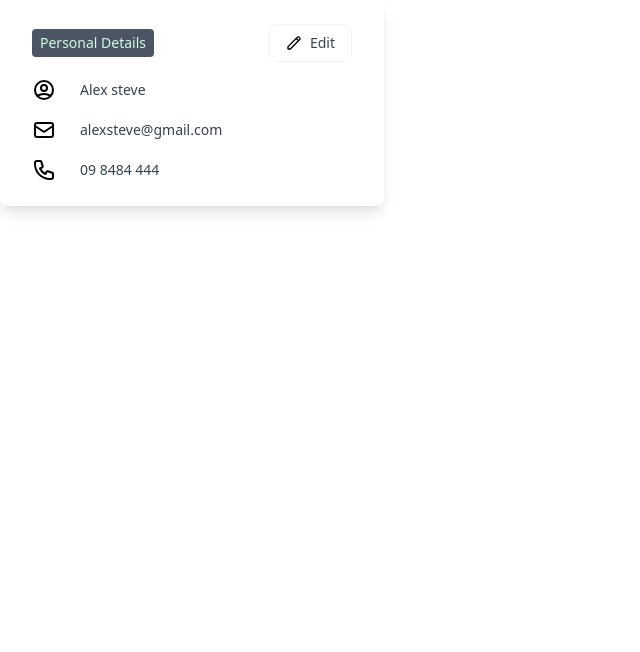
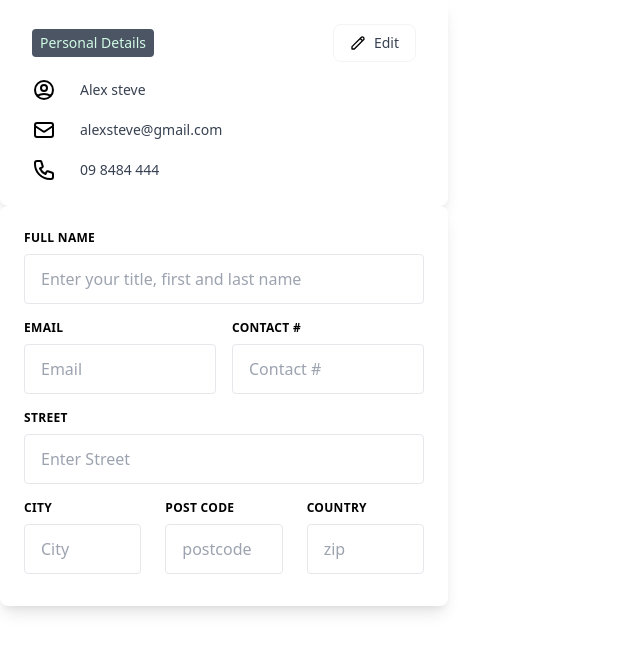
Before and after one commit to benlittlenz/resume-builder, a React (Create React App) app: page / in a window 1280 px wide. Shown: the top 652 px of the page, without its empty margins (0-640 px from the left). Built offline with nearby package versions, Linux system fonts and the light colour scheme.

Commit message:
added personal details form

```diff
--- a/src/components/PersonalDetails.tsx
+++ b/src/components/PersonalDetails.tsx
@@ -3,7 +3,7 @@ import React from 'react';
 export function PersonalDetails() {
   return (
     <div>
-      <div className="flex flex-col bg-white px-8 py-6 max-w-sm rounded-lg shadow-lg">
+      <div className="flex flex-col bg-white px-8 py-6 max-w-md rounded-lg shadow-lg">
         <div className="flex justify-between items-center">
           <a className="px-2 py-1 bg-gray-600 text-sm text-green-100 rounded" href="#">Personal Details</a>
           <span>
@@ -40,6 +40,62 @@ export function PersonalDetails() {
           </div>
         </div>
       </div>
+
+      <div className="flex flex-col bg-white px-6 py-6 max-w-md rounded-lg shadow-lg">
+        <div className="flex justify-between items-center">
+          <div className="w-full">
+            <label className="block uppercase tracking-wide text-grey-darker text-xs font-bold mb-2" htmlFor="fullname">
+              Full Name
+            </label>
+            <input className="appearance-none block w-full bg-grey-lighter text-grey-darker border border-grey-lighter rounded py-3 px-4" id="fullname" type="text" placeholder="Enter your title, first and last name" />
+          </div>
+        </div>
+
+        <div className="flex justify-between items-center py-4">
+          <div className="">
+            <label className="block uppercase tracking-wide text-grey-darker text-xs font-bold mb-2" htmlFor="fullname">
+              Email
+            </label>
+            <input className="appearance-none block w-full bg-grey-lighter text-grey-darker border border-grey-lighter rounded py-3 px-4" id="fullname" type="text" placeholder="Email" />
+          </div>
+          <div className="ml-4">
+            <label className="block uppercase tracking-wide text-grey-darker text-xs font-bold mb-2" htmlFor="fullname">
+              Contact #
+            </label>
+            <input className="appearance-none block w-full bg-grey-lighter text-grey-darker border border-grey-lighter rounded py-3 px-4" id="fullname" type="text" placeholder="Contact #" />
+          </div>
+        </div>
+
+        <div className="flex justify-between items-center">
+          <div className="w-full">
+            <label className="block uppercase tracking-wide text-grey-darker text-xs font-bold mb-2" htmlFor="street">
+              Street
+            </label>
+            <input className="appearance-none block w-full bg-grey-lighter text-grey-darker border border-grey-lighter rounded py-3 px-4" id="street" type="text" placeholder="Enter Street" />
+          </div>
+        </div>
+        <div className="-mx-3 md:flex mb-2 mt-4">
+          <div className="md:w-1/2 px-3 mb-6 md:mb-0">
+            <label className="block uppercase tracking-wide text-grey-darker text-xs font-bold mb-2" htmlFor="city">
+              City
+            </label>
+            <input className="appearance-none block w-full bg-grey-lighter text-grey-darker border border-grey-lighter rounded py-3 px-4" id="city" type="text" placeholder="City" />
+          </div>
+          <div className="md:w-1/2 px-3">
+            <label className="block uppercase tracking-wide text-grey-darker text-xs font-bold mb-2" htmlFor="postcode">
+              Post Code
+            </label>
+            <input className="appearance-none block w-full bg-grey-lighter text-grey-darker border border-grey-lighter rounded py-3 px-4" id="country" type="text" placeholder="postcode" />
+          </div>
+          <div className="md:w-1/2 px-3">
+            <label className="block uppercase tracking-wide text-grey-darker text-xs font-bold mb-2" htmlFor="country">
+              Country
+            </label>
+            <input className="appearance-none block w-full bg-grey-lighter text-grey-darker border border-grey-lighter rounded py-3 px-4" id="country" type="text" placeholder="zip" />
+          </div>
+        </div>
+      </div>
+
     </div>
   )
 }
```
